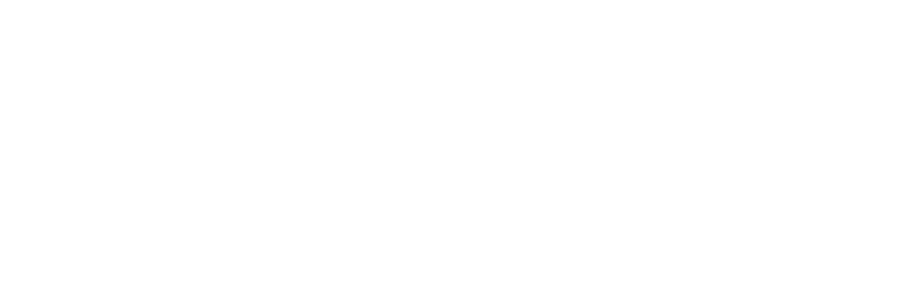
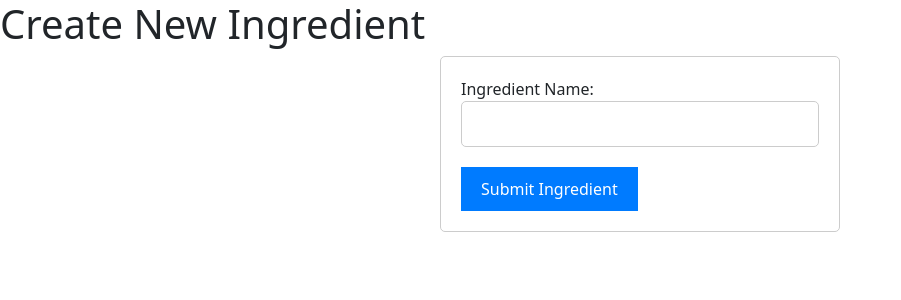
Before and after one commit to mtangradi3/Allergy_Recipe_Restriction, a React (Create React App) app in the folder client/: page /create-meal/create-ingredient in a window 1280 px wide. Before the commit this address had no page. Shown: the top 300 px of the page, without its empty margins (0-901 px from the left). Built offline with nearby package versions, Linux system fonts and the light colour scheme.

Commit message:
Added createIngredient button and js file

```diff
--- a/client/src/components/App.js
+++ b/client/src/components/App.js
@@ -11,6 +11,7 @@
 import Header from "./Header";
 import UserProfile from "./UserProfile";
 import CreateMeal from "./UserProfile-Buttons/CreateMeal";
+import CreateIngredient from "./CreateIngredient";
 import { BrowserRouter as Router, Routes, Route } from "react-router-dom";
 
 function App() {
@@ -30,6 +31,10 @@
         <Route path="/user-profile/meals" element={<Meals />} />
         <Route path="/user-profile/allmeals" element={<AllMeals />} />
         <Route path="/create-meal" element={<CreateMeal />} />
+        <Route
+          path="/create-meal/create-ingredient"
+          element={<CreateIngredient />}
+        />
       </Routes>
     </Router>
   );
--- /dev/null
+++ b/client/src/components/CreateIngredient.js
@@ -0,0 +1,43 @@
+import React, { useState } from "react";
+
+function CreateIngredient() {
+  // State hooks for handling form inputs, etc.
+  const [ingredientName, setIngredientName] = useState("");
+  // Add more states as necessary for handling other form fields
+
+  // Function to handle form submission
+  const handleSubmit = (e) => {
+    e.preventDefault();
+    // Here you would handle the submission of the new ingredient
+    // This might involve sending a request to your backend API
+    console.log(`Submitting ingredient: ${ingredientName}`);
+    // Reset form or give feedback to user etc.
+  };
+
+  // Function to handle changes to the ingredient name input
+  const handleIngredientNameChange = (e) => {
+    setIngredientName(e.target.value);
+  };
+
+  // Add more handlers as necessary for handling other form fields
+
+  return (
+    <div className="create-ingredient-container">
+      <h1>Create New Ingredient</h1>
+      <form onSubmit={handleSubmit}>
+        <label>
+          Ingredient Name:
+          <input
+            type="text"
+            value={ingredientName}
+            onChange={handleIngredientNameChange}
+          />
+        </label>
+        {/* Add more form inputs as necessary */}
+        <button type="submit">Submit Ingredient</button>
+      </form>
+    </div>
+  );
+}
+
+export default CreateIngredient;
--- a/client/src/components/UserProfile-Buttons/CreateMeal.js
+++ b/client/src/components/UserProfile-Buttons/CreateMeal.js
@@ -173,6 +173,13 @@
             </div>
           ))}
         </label>
+        <button
+          type="button"
+          className="create-ingredient-button"
+          onClick={() => navigate("/create-meal/create-ingredient")}
+        >
+          Create Ingredient
+        </button>
 
         <button type="submit" className="add-meal-button">
           Add Meal
```
